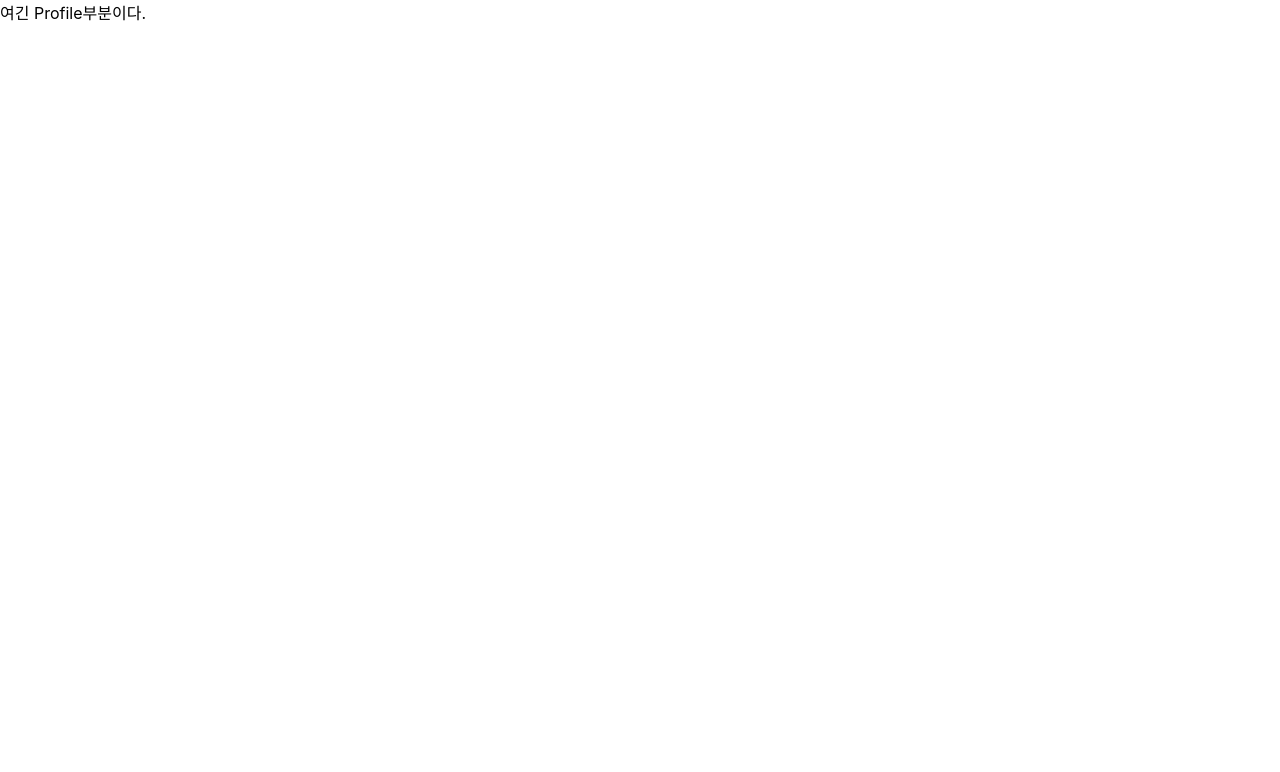
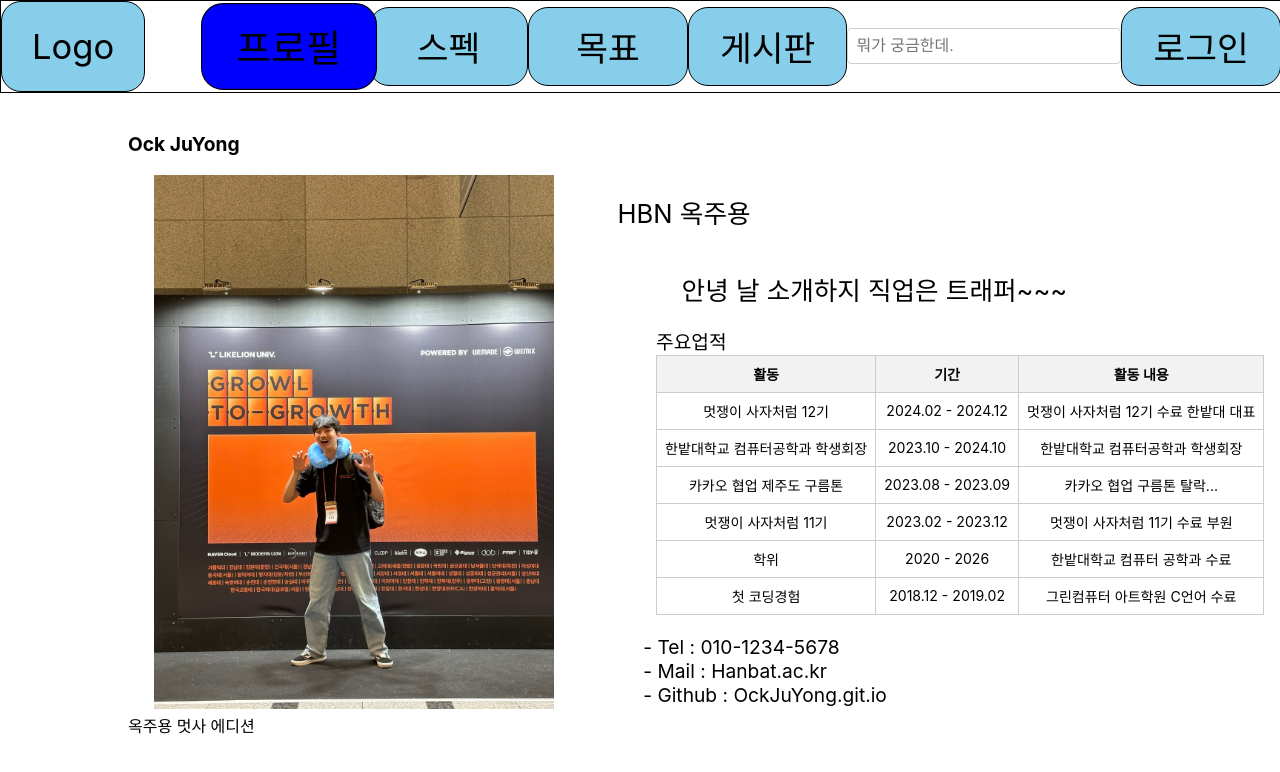
Before and after one commit to OckJuYong/seo_minjae_gallery, a React (Create React App) app: page /Profile in a window 1280 px wide. Shown: the top 772 px of the page. Built offline with nearby package versions, Linux system fonts and the light colour scheme.

Commit message:
Ock gallety

```diff
--- a/src/component/goals/goals.js
+++ b/src/component/goals/goals.js
@@ -1,8 +1,12 @@
 import React from 'react';
+import Header from '../layout/header';
 
 const Golas = () => {
     return (
-        <div>여긴 Goals 파트</div>
+        <div>
+            <Header />
+            <div>여긴 Goals 파트</div>
+        </div>
     );
 }
 
--- a/src/component/layout/header.css
+++ b/src/component/layout/header.css
@@ -9,6 +9,8 @@
 }
 .logo {
     font-size: 2.7vw;
+    text-decoration: none;
+    color: black;
     height: 3.6vh;
     margin-right: 5vw;
     border: 1px solid black;
@@ -109,3 +111,20 @@
     justify-content: center;
     align-items: center
 }
+
+.header-profile {
+    color: red;
+}
+
+.header-link-btn.active {
+    background-color: blue;
+    color: black; /* 또는 다른 원하는 색상 */
+    transform: scale(1.1);
+
+}
+
+.logo.active {
+    background-color: blue;
+    color: black; /* 또는 다른 원하는 색상 */
+    transform: scale(1.1);
+}
--- a/src/component/layout/header.js
+++ b/src/component/layout/header.js
@@ -1,17 +1,23 @@
 import React from 'react';
-import { Link } from 'react-router-dom';
+import { Link, useLocation } from 'react-router-dom';
 import './header.css';
 
 const Header = () => {
+    const location = useLocation();
+
+    const isActive = (pathname) => {
+        return location.pathname === pathname ? 'active' : '';
+    };
+
     return (
-        <div className="header-link-btn-container">
-            <span className='logo'> Logo </span>
-            <Link className="header-profile-btn" to="/Profile">프로필</Link>
-            <Link className="header-spec-btn" to="/Spec">스펙</Link>
-            <Link className="header-goals-btn" to="/Goals">목표</Link>
-            <div className="header-comu-btn">게시판</div>
+        <div className='header-link-btn-container'>
+            <Link className={`logo ${isActive('/layout')}`} to="/layout"> Logo </Link>
+            <Link className={`header-link-btn header-profile-btn ${isActive('/Profile')}`} to="/Profile">프로필</Link>
+            <Link className={`header-link-btn header-spec-btn ${isActive('/Spec')}`} to="/Spec">스펙</Link>
+            <Link className={`header-link-btn header-goals-btn ${isActive('/Goals')}`} to="/Goals">목표</Link>
+            <Link className={`header-link-btn header-comu-btn ${isActive('/')}`} to="/">게시판</Link>
             <div><input type="text" className='search' placeholder='뭐가 궁금한데.'/></div>
-            <Link className="header-login-btn" to="/login">로그인</Link>
+            <Link className={`header-link-btn header-login-btn ${isActive('/login')}`} to="/login">로그인</Link>
         </div>
     );
 }
--- a/src/component/layout/main.css
+++ b/src/component/layout/main.css
@@ -2,6 +2,20 @@
   width: 100vw;
   margin-bottom: 50px; /* Adjust the margin to create space for the menu */
   position: relative;
+}
+
+/* .footer_page_container:hover {
+  color: blue;
+  background-color: blue;
+} */
+.slick-slider {
+  height: 45vh;
+}
+.circle-container {
+  /* height: 220px; */
+  display: flex;
+  margin-top: 3vh;
+  margin-bottom: 3vh;
 }
 
 .circle {
@@ -14,13 +28,17 @@
   justify-content: center;
   align-items: center;
   position: relative; /* Add this to position tooltips */
+  transition: transform 0.4s ease;
+}
+.circle:hover {
+  transform: scale(1.2);
 }
 
 
 
   .tooltip {
     position: absolute;
-    top: 50vh; /* Position tooltip below the circle */
+    top: 70vh; /* Position tooltip below the circle */
     left: 50%;
     height: 30vh;
     width: 50vw;
@@ -32,10 +50,3 @@
     justify-content: center;
     align-items: center;
   }
-
-  /* .slick-slide {
-    margin: 0 55px;
-  }
-  .slick-list {
-    margin: 0 -10px;
-  } */
--- a/src/component/login/login.js
+++ b/src/component/login/login.js
@@ -1,8 +1,13 @@
 import React from 'react';
+import Header from '../layout/header';
+
 
 const Login = () => {
     return (
-        <div>여긴 Login부분임</div>
+        <div>
+            <Header />
+            <div>여긴 Login부분임</div>
+        </div>
     );
 }
 
--- a/src/component/main/main.js
+++ b/src/component/main/main.js
@@ -1,8 +1,12 @@
 import React from 'react';
+import Header from '../layout/header';
 
 const Main = () => {
     return (
-        <div>여긴 Main부분이다.</div>
+        <div>
+            <Header />
+            <div>여긴 Main부분이다.</div>
+        </div>
     )
 }
 
--- /dev/null
+++ b/src/component/profile/pmain.css
@@ -0,0 +1,68 @@
+.main_container {
+    display: flex;
+}
+
+.Ockimg {
+    margin-left: 10vw;
+}
+
+.MyName {
+    font-size: 1.5vw;
+}
+
+.juyong {
+    width: 50vh;
+    margin-left: 2vw;
+}
+
+
+/* 내 소개? */
+.introduction_MyName {
+    margin-top: 10vh;
+    margin-left: 5vw;
+    font-size: 2vw;
+
+}
+
+/* 취미 관심사 등등 */
+.Hover {
+    margin-left: 10vw;
+    font-size: 2vw;
+}
+
+/* 업적이나 경력사항 등 */
+.Misson {
+    margin-left: 8vw;
+    font-size: 1.5vw;
+
+}
+
+/* 전화번호 등 잡다한 정보들 */
+.My_information {
+    margin-left: 7vw;
+    font-size: 1.5vw;
+
+}
+
+/* 도표모양 업적 */
+table {
+    width: 100%;
+    margin: 0 auto;
+    border-collapse: collapse;
+    border: 1px solid #ccc;
+    font-size: 1.1vw;
+}
+
+th, td {
+    border: 1px solid #ccc;
+    padding: 0.5rem;
+    text-align: center;
+}
+
+th {
+    background-color: #f2f2f2;
+}
+.TableScrollContainer {
+    max-height: 300px; /* 최대 높이 설정 */
+    overflow: auto; /* 스크롤 적용 */
+}
--- /dev/null
+++ b/src/component/profile/pmain.js
@@ -0,0 +1,78 @@
+import React from 'react';
+import Juyong from './juyong.jpg';
+import './pmain.css';
+
+
+const Pmain = ({ checkedAchievements  }) => {
+    return (
+        <div className='main_container'>
+            <div className='Ockimg'>
+                <h3 className='MyName'>Ock JuYong</h3>
+                <img src={Juyong} alt="주용의 사진" className='juyong' type="file"/>
+                <div>옥주용 멋사 에디션</div>
+            </div>
+            <div className='Introduction'>
+                <div className='introduction_MyName'>HBN 옥주용</div>
+                <br />
+                <br />
+                <div className='Hover'>안녕 날 소개하지 직업은 트래퍼~~~</div>
+                <br />
+
+                <div className='Misson'>
+                주요업적
+                    <div className='TableScrollContainer'>
+                        <table>
+                            <thead>
+                                <tr>
+                                    <th>활동</th>
+                                    <th>기간</th>
+                                    <th>활동 내용</th>
+                                </tr>
+                            </thead>
+                            <tbody>
+                                <tr>
+                                    <td>멋쟁이 사자처럼 12기</td>
+                                    <td>2024.02 - 2024.12</td>
+                                    <td>멋쟁이 사자처럼 12기 수료 한밭대 대표</td>
+                                </tr>
+                                <tr>
+                                    <td>한밭대학교 컴퓨터공학과 학생회장</td>
+                                    <td>2023.10 - 2024.10</td>
+                                    <td>한밭대학교 컴퓨터공학과 학생회장</td>
+                                </tr>
+                                <tr>
+                                    <td>카카오 협업 제주도 구름톤</td>
+                                    <td>2023.08 - 2023.09</td>
+                                    <td>카카오 협업 구름톤 탈락...</td>
+                                </tr>
+                                <tr>
+                                    <td>멋쟁이 사자처럼 11기</td>
+                                    <td>2023.02 - 2023.12</td>
+                                    <td>멋쟁이 사자처럼 11기 수료 부원</td>
+                                </tr>
+                                <tr>
+                                    <td>학위</td>
+                                    <td>2020 - 2026</td>
+                                    <td>한밭대학교 컴퓨터 공학과 수료</td>
+                                </tr>
+                                <tr>
+                                    <td>첫 코딩경험</td>
+                                    <td>2018.12 - 2019.02</td>
+                                    <td>그린컴퓨터 아트학원 C언어 수료</td>
+                                </tr>
+                            </tbody>
+                        </table>
+                    </div>
+                </div>
+                <br />
+                <div className='My_information'>
+                    <div> - Tel : 010-1234-5678</div>
+                    <div> - Mail : Hanbat.ac.kr</div>
+                    <div> - Github : OckJuYong.git.io</div>
+                </div>
+            </div>
+        </div>
+    )
+}
+
+export default Pmain
--- a/src/component/profile/profile.js
+++ b/src/component/profile/profile.js
@@ -1,8 +1,14 @@
 import React from 'react';
+import Header from '../layout/header';
+import Pmain from './pmain';
 
 const Profile = () => {
     return (
-        <div>여긴 Profile부분이다.</div>
+        <div>
+            <Header />
+            <br />
+            <Pmain />
+        </div>
     )
 }
 
--- a/src/component/spec/spec.css
+++ b/src/component/spec/spec.css
@@ -0,0 +1,3 @@
+.specList {
+
+}
--- a/src/component/spec/spec.js
+++ b/src/component/spec/spec.js
@@ -1,8 +1,48 @@
-import React from 'react';
+import React, { useState } from 'react';
+import Header from '../layout/header'
+import './spec.css';
+
 
 const Spec = () => {
+    const [achievements, setAchievements] = useState([
+        { id:1, title: '멋쟁이 사자처럼 12기', period: '2024.02~2024.12', description: '멋쟁이 사자처럼 12시 수료 한밭대 대표', checked:false},
+        { id:2, title: '한밭대학교 컴퓨터공학과 학생회장', period: '2023.10 - 2024.10', description: '한밭대학교 컴퓨터공학과 학생회장', checked:false},
+        { id:3, title: '멋쟁이 사자처럼 11기', period: '2023.02 - 2023.12', description: '멋쟁이 사자처럼 11기 수료 부원', checked:false},
+        { id:4, title: '학위', period: '2020 - 2026', description: '한밭대학교 컴퓨터 공학과 수료', checked:false},
+        { id:5, title: '첫 코딩경험', period: '2018.12 - 2019.02', description: '그린컴퓨터 아트학원 C언어 수료', checked:false},
+    ]);
+
+    const handleCheckboxChange = (id) => {
+        setAchievements(prevAchievements => {
+            return prevAchievements.map(achievement => {
+                if (achievement.id === id) {
+                    // console.log(...achievement);
+                    return { ...achievement, checked: !achievement.checked };
+                }
+                return achievement;
+            });
+        });
+    };
+
     return (
-        <div>여긴 Spec 부분이다.</div>
+        <div>
+            <Header />
+            <div className='specList'>
+                {achievements.map(achievement => (
+                    <div key={achievement.id}>
+                        {achievement.id} <tb/>
+                        <input
+                            type="checkbox"
+                            checked={achievement.checked}
+                            onChange={() => handleCheckboxChange(achievement.id)}
+                        />
+                        {achievement.title} /
+                        {achievement.period} /
+                        {achievement.description}
+                    </div>
+            ))}
+            </div>
+        </div>
     )
 }
 
```
Also changed, not shown: src/component/profile/juyong.jpg (added).
